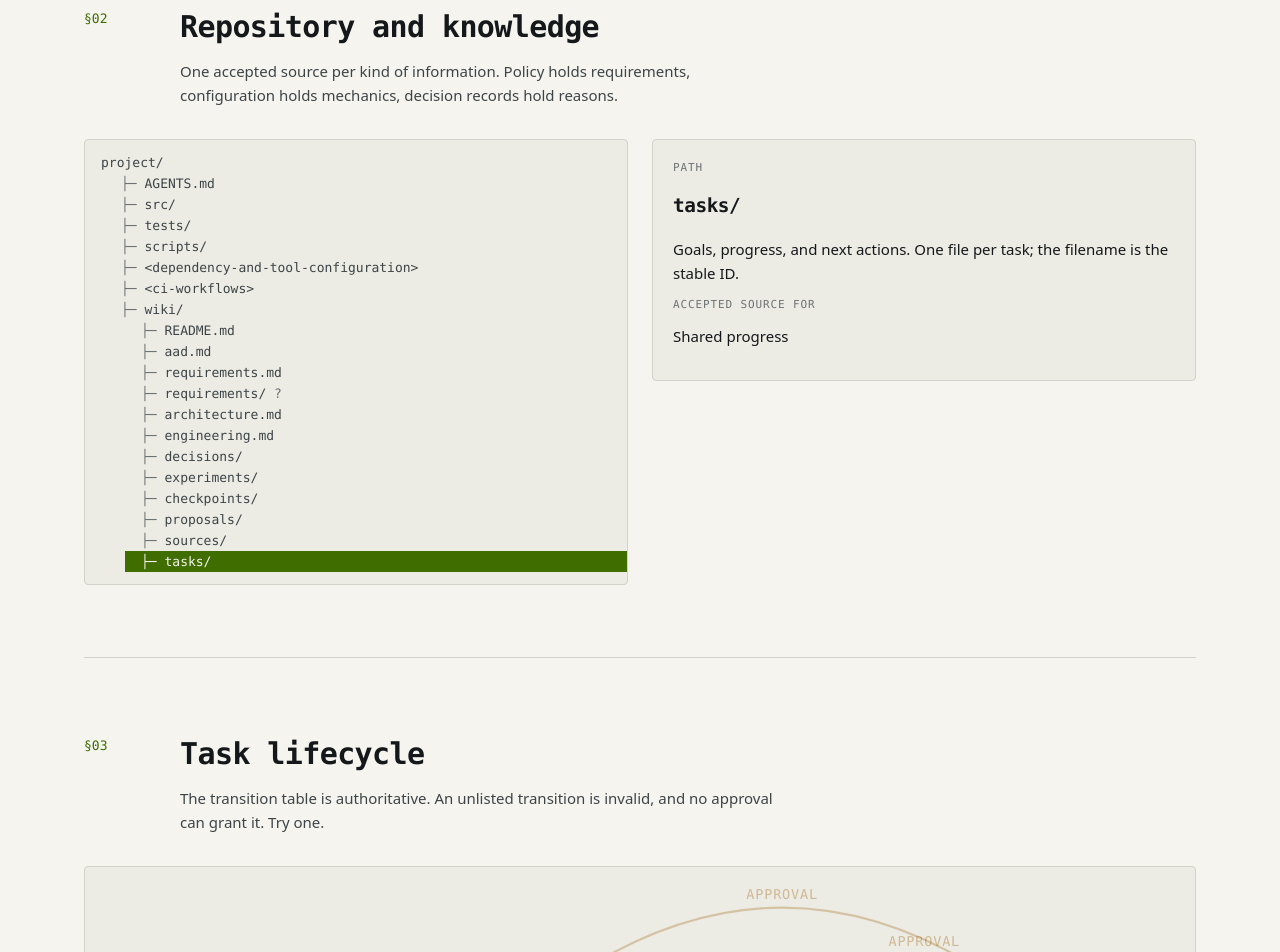
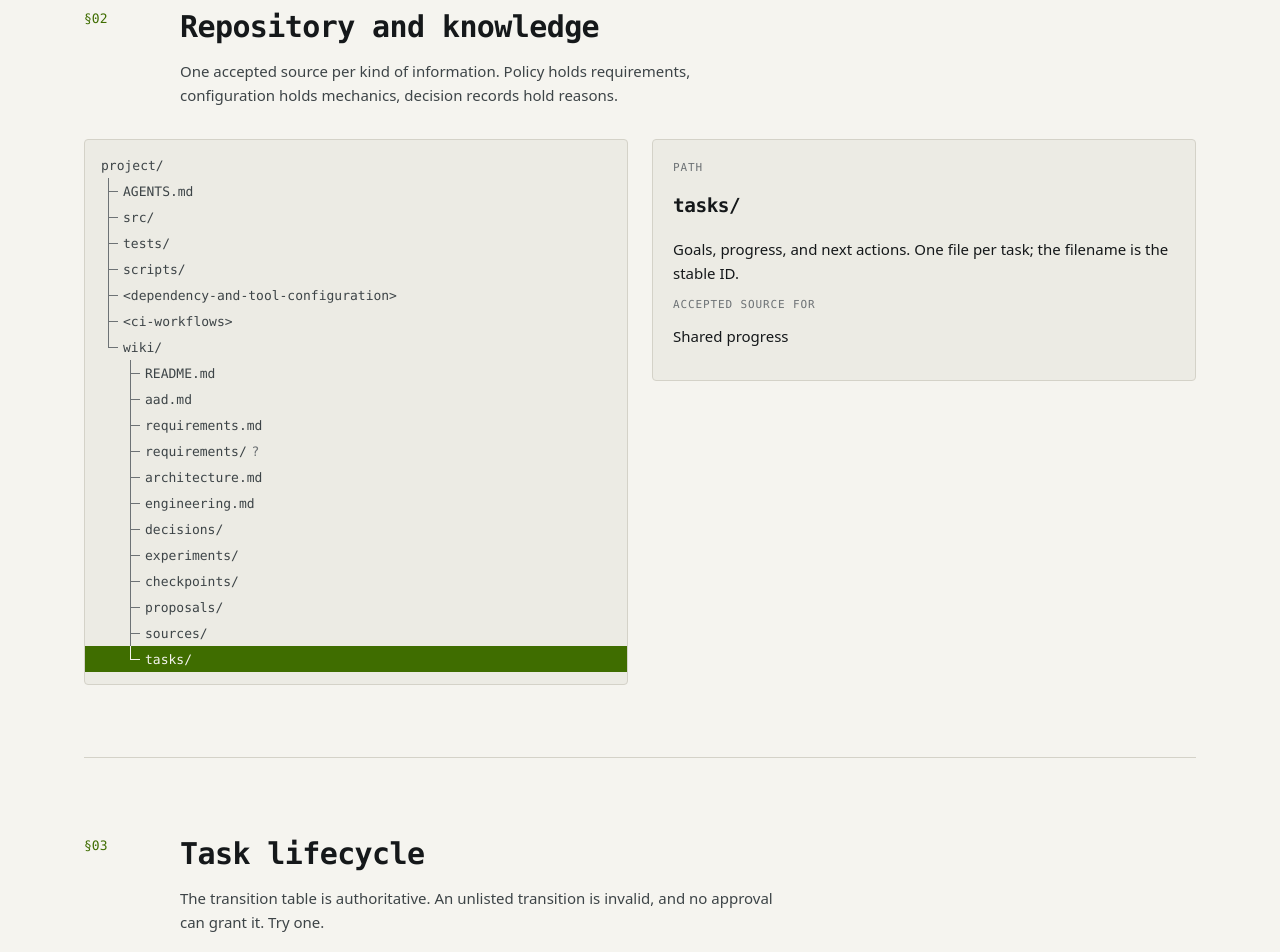
Before and after one commit to jveres/aad, a website with bundled scripts: page public/index.html in a window 1280 px wide. Shown: the part 2086-3038 px from the top of the page. Built offline with nearby package versions, Linux system fonts and the light colour scheme.

Commit message:
site: draw repository tree guides from structure (├ └ │) with CSS lines

```diff
--- a/public/styles.css
+++ b/public/styles.css
@@ -588,21 +588,67 @@ main {
   font: 13px var(--mono);
 }
 
-.tree li {
-  padding-left: calc(var(--d) * 20px);
-}
-
 .tree button {
   all: unset;
-  display: block;
+  display: flex;
+  align-items: stretch;
   width: 100%;
   box-sizing: border-box;
-  padding: 3px 16px;
+  height: 26px;
+  padding: 0 16px;
   cursor: pointer;
   color: var(--fg-2);
   white-space: nowrap;
+}
+
+.tree .name,
+.tree .muted {
+  align-self: center;
   overflow: hidden;
   text-overflow: ellipsis;
+}
+
+.tree .muted {
+  margin-left: 0.6ch;
+  overflow: visible;
+}
+
+/* Tree guides: each segment is one indent column; lines touch across rows. */
+.tree .guide {
+  position: relative;
+  flex: none;
+  width: 22px;
+  color: var(--muted);
+}
+
+.tree .guide::before,
+.tree .guide::after {
+  content: "";
+  position: absolute;
+  left: 7px;
+  border-color: currentColor;
+  border-style: solid;
+  border-width: 0;
+}
+
+.tree .pipe::before,
+.tree .tee::before {
+  top: 0;
+  bottom: 0;
+  border-left-width: 1px;
+}
+
+.tree .elbow::before {
+  top: 0;
+  height: 50%;
+  border-left-width: 1px;
+}
+
+.tree .tee::after,
+.tree .elbow::after {
+  top: 50%;
+  width: 10px;
+  border-top-width: 1px;
 }
 
 .tree button:hover {
@@ -620,11 +666,7 @@ main {
   background: var(--accent);
 }
 
-.tree .branch {
-  color: var(--muted);
-}
-
-.tree button[aria-pressed="true"] .branch,
+.tree button[aria-pressed="true"] .guide,
 .tree button[aria-pressed="true"] .muted {
   color: inherit;
 }
--- a/src/main.ts
+++ b/src/main.ts
@@ -117,6 +117,31 @@ function renderReference(): void {
 
 // ── §02 repository ───────────────────────────────────────────────────────────
 
+/** True when no later sibling follows TREE[i] before its parent's subtree ends. */
+function isLastChild(i: number): boolean {
+  const depth = TREE[i]?.depth ?? 0;
+  for (let j = i + 1; j < TREE.length; j++) {
+    const d = TREE[j]?.depth ?? 0;
+    if (d < depth) return true;
+    if (d === depth) return false;
+  }
+  return true;
+}
+
+/** Guide segments for a row, like `tree`: pipe or blank per ancestor level, then tee or elbow. */
+function treeGuides(i: number): ("pipe" | "blank" | "tee" | "elbow")[] {
+  const depth = TREE[i]?.depth ?? 0;
+  if (depth === 0) return [];
+  const guides: ("pipe" | "blank" | "tee" | "elbow")[] = [];
+  for (let level = 1; level < depth; level++) {
+    let ancestor = i;
+    while ((TREE[ancestor]?.depth ?? 0) !== level) ancestor--;
+    guides.push(isLastChild(ancestor) ? "blank" : "pipe");
+  }
+  guides.push(isLastChild(i) ? "elbow" : "tee");
+  return guides;
+}
+
 function renderTree(): void {
   const list = $("[data-tree]");
   const detail = $("[data-tree-detail]");
@@ -139,13 +164,13 @@ function renderTree(): void {
     ...TREE.map((node, i) =>
       h(
         "li",
-        { style: `--d:${node.depth}` },
+        {},
         h(
           "button",
           { type: "button", "aria-pressed": "false", onclick: () => select(i) },
-          h("span", { class: "branch" }, node.depth === 0 ? "" : "├─ "),
-          node.name,
-          node.optional ? h("span", { class: "muted" }, "  ?") : null,
+          ...treeGuides(i).map((g) => h("span", { class: `guide ${g}`, "aria-hidden": "true" })),
+          h("span", { class: "name" }, node.name),
+          node.optional ? h("span", { class: "muted" }, "?") : null,
         ),
       ),
     ),
```
